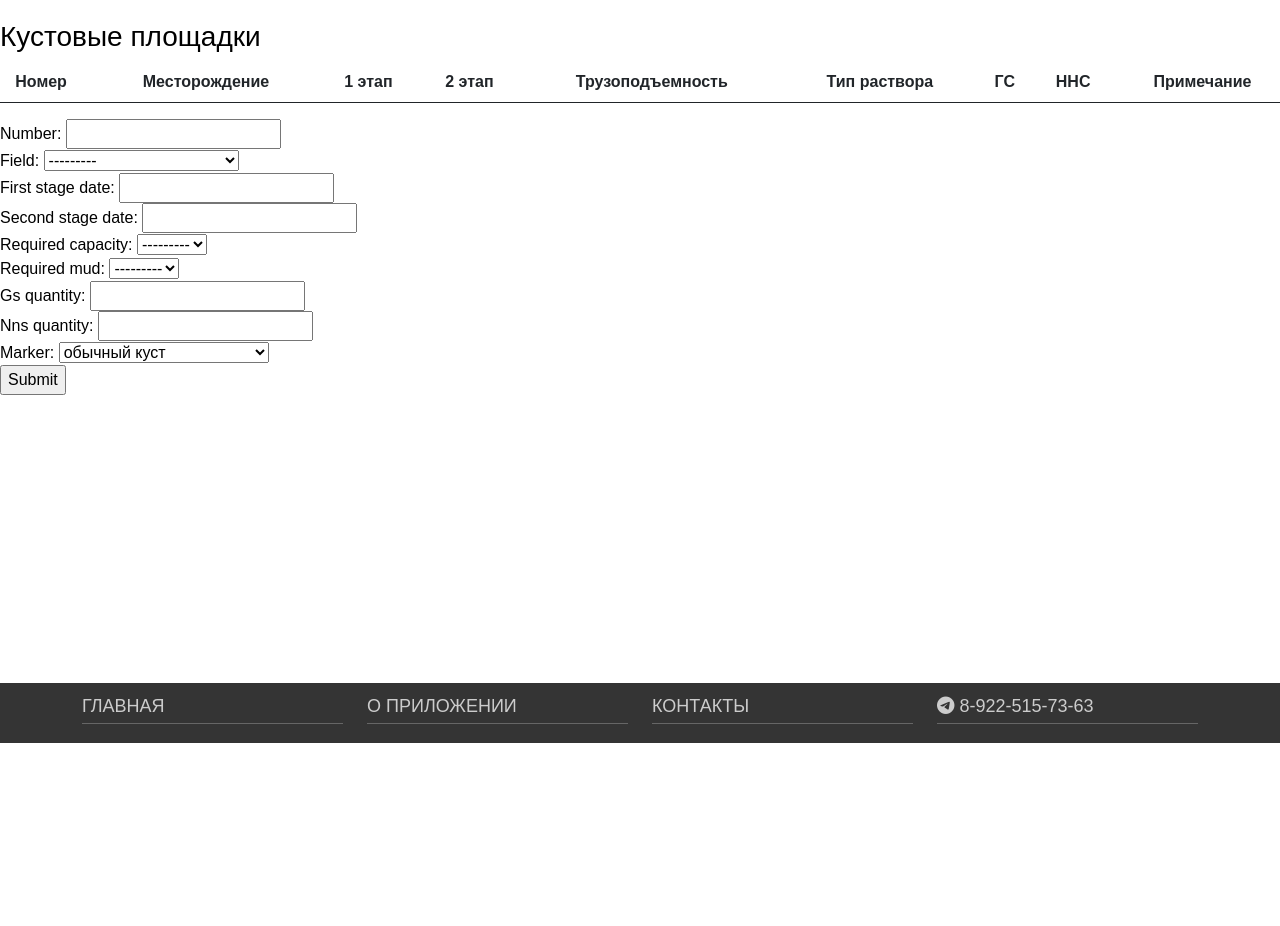
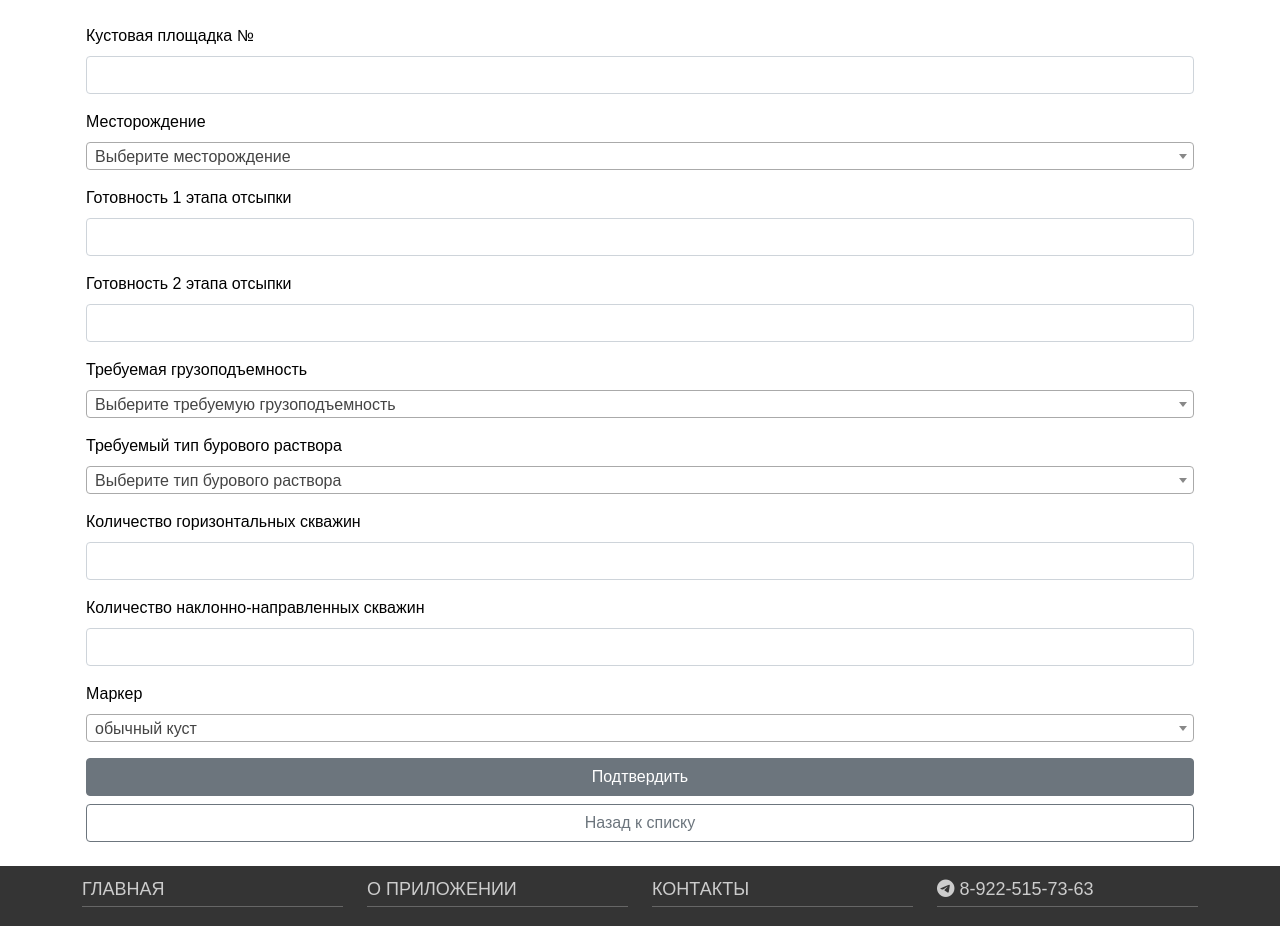
Before and after one commit to EShishk1n/project_UOBR, a Django app: page /pad/add in a window 1280 px wide. Shown: the part 57-983 px from the top of the page. Before the commit the page ends 800 px from the top, so only its background shows below. Run offline with Django 5.2, Linux system fonts and the light colour scheme; lists and menus that the app fills with data are empty; some libraries are stand-ins or nearby versions.

Commit message:
add CRUD for rig, pad, rig_position models

```diff
--- a/project_UOBR/dvizhenie/forms.py
+++ b/project_UOBR/dvizhenie/forms.py
@@ -1,7 +1,7 @@
 from django import forms
 
 
-from dvizhenie.models import DrillingRig
+from dvizhenie.models import DrillingRig, Pad, RigPosition
 
 
 class DrillingRigForm(forms.ModelForm):
@@ -14,3 +14,29 @@ class DrillingRigForm(forms.ModelForm):
             'contractor': 'Буровой подрядчик',
             'mud': 'Тип бурового раствора',
         }
+
+
+class PadForm(forms.ModelForm):
+    class Meta:
+        model = Pad
+        fields = '__all__'
+        labels = {
+            'number': 'Кустовая площадка №',
+            'field': 'Месторождение',
+            'first_stage_date': 'Готовность 1 этапа отсыпки',
+            'second_stage_date': 'Готовность 2 этапа отсыпки',
+            'required_capacity': 'Требуемая грузоподъемность',
+            'required_mud': 'Требуемый тип бурового раствора',
+            'gs_quantity': 'Количество горизонтальных скважин',
+            'nns_quantity': 'Количество наклонно-направленных скважин',
+            'marker': 'Маркер',
+        }
+
+
+class RigPositionForm(forms.ModelForm):
+    class Meta:
+        model = RigPosition
+        fields = ('end_date',)
+        labels = {
+            'end_date': '',
+        }
--- a/project_UOBR/dvizhenie/models.py
+++ b/project_UOBR/dvizhenie/models.py
@@ -23,6 +23,7 @@ class Contractor(models.Model):
 class Mud(models.TextChoices):
     """Типы применяемых буровых растворов"""
 
+    default = '', 'Выберите тип бурового раствора'
     ruo = 'РУО', 'РУО'
     rvo = 'РВО', 'РВО'
 
@@ -30,6 +31,7 @@ class Mud(models.TextChoices):
 class Field(models.TextChoices):
     """Основные месторождения на проекте РН-ЮНГ"""
 
+    default = '', 'Выберите месторождение'
     VS = 'ВС', 'Восточно-Сургутское'
     VTK = 'ВТК', 'Восточно-Токайское'
     VPR = 'ВПР', 'Восточно-Правдинское'
@@ -66,9 +68,9 @@ class Field(models.TextChoices):
 class DrillingRig(models.Model):
     """Буровые установки с основной информацией"""
 
-    type = models.ForeignKey(type_of_DR, on_delete=models.CASCADE)
+    type = models.ForeignKey(type_of_DR, on_delete=models.CASCADE, default=type_of_DR.type)
     number = models.CharField(unique=True)
-    contractor = models.ForeignKey(Contractor, on_delete=models.CASCADE)
+    contractor = models.ForeignKey(Contractor, on_delete=models.CASCADE, default=Contractor.contractor)
     mud = models.CharField(choices=Mud.choices)
 
     def capacity(self) -> int:
@@ -92,20 +94,20 @@ class Pad(models.Model):
     """Кустовые площадки с основной информацией"""
 
     class Capacity(models.IntegerChoices):
+        default = int(), 'Выберите требуемую грузоподъемность'
         very_heavy = 400, '400'
         heavy = 320, '320'
         less_than_heavy = 270, '270'
         middle = 250, '250'
         less_than_middle = 225, '225'
         light = 200, '200'
-        new = 0, '0'
 
     number = models.CharField(unique=True)
-    field = models.CharField(choices=Field.choices, null=False, blank=True)
-    first_stage_date = models.DateField(null=False, blank=True)
-    second_stage_date = models.DateField(null=False, blank=True)
-    required_capacity = models.IntegerField(choices=Capacity.choices)
-    required_mud = models.CharField(choices=Mud.choices, null=False, blank=True)
+    field = models.CharField(choices=Field.choices, null=False, blank=False, default=Field.default)
+    first_stage_date = models.DateField(null=False, blank=False)
+    second_stage_date = models.DateField(null=False, blank=False)
+    required_capacity = models.IntegerField(choices=Capacity.choices, null=False, blank=False, default=Capacity.default)
+    required_mud = models.CharField(choices=Mud.choices, null=False, blank=False, default=Mud.default)
     gs_quantity = models.IntegerField(validators=[MinValueValidator(0), MaxValueValidator(24)])
     nns_quantity = models.IntegerField(validators=[MinValueValidator(0), MaxValueValidator(24)])
 
--- a/project_UOBR/dvizhenie/templates/dvizhenie/add_update.html
+++ b/project_UOBR/dvizhenie/templates/dvizhenie/add_update_pad.html
@@ -9,7 +9,7 @@
             {{ form|crispy }}
             <div class="d-grid gap-2">
                 <button type="submit" class="btn btn-secondary">Подтвердить</button>
-                <a class="btn btn-outline-secondary" href="{% url 'rig' %}" role="button">Назад к списку</a>
+                <a class="btn btn-outline-secondary" href="{% url 'pad' %}" role="button">Назад к списку</a>
             </div>
 
         </form>
@@ -22,10 +22,10 @@
 {% block scripts %}
 
 <script>
-    $("#id_type").select2();
-    $("#id_contractor").select2();
-    $("#id_mud").select2();
-    $("#id_pad").select2();
+    $("#id_field").select2();
+    $("#id_required_capacity").select2();
+    $("#id_required_mud").select2();
+    $("#id_marker").select2();
 </script>
 
 {% endblock %}
--- a/project_UOBR/dvizhenie/templates/dvizhenie/pad.html
+++ b/project_UOBR/dvizhenie/templates/dvizhenie/pad.html
@@ -1,43 +1,56 @@
 {% extends 'dvizhenie/base.html' %}
 
 {% block content %}
-<div class="row"><h3>Кустовые площадки</h3></div>
+<div class="container px-3 py-1">
+    <div class="row">
+        <h1 class="display-6 fw-bold mt-2">Кустовые площадки</h1>
+        <div class="col-lg-12 mx-auto">
+            <p class="lead mb-4">Представлен список кустовых площадок, отсыпанных под эксплуатационные скважины на
+                объектах Общества</p>
+            <p class="lead mt-3"><a href="{% url 'pad_add' %}" class="link-secondary">Добавить кустовую площадку </a>(запланированную
+                к отсыпке/отсыпанную)</p>
+        </div>
+
 
         <div class="row">
             <table class="table">
-        <thead>
+                <thead class="table-dark">
                 <tr>
-                <th>Номер</th>
-                <th>Месторождение</th>
-                <th>1 этап</th>
-                <th>2 этап</th>
-                <th>Трузоподъемность</th>
-                <th>Тип раствора</th>
-                <th>ГС</th>
-                <th>ННС</th>
-                <th>Примечание</th>
+                    <th scope="col">КП</th>
+                    <th scope="col">Месторождение</th>
+                    <th scope="col">1 этап</th>
+                    <th scope="col">2 этап</th>
+                    <th scope="col">Грузоподъемность</th>
+                    <th scope="col">Тип раствора</th>
+                    <th scope="col">ГС</th>
+                    <th scope="col">ННС</th>
+                    <th scope="col">Маркер</th>
+                    <th scope="col">Действия</th>
                 </tr>
                 </thead>
-        <tbody>
+                <tbody class="table-group-divider">
                 {% for pad in pads %}
                 <tr>
-                    <td>{{pad.number}}</td>
+                    <th scope="row">{{pad.number}}</th>
                     <td>{{pad.field}}</td>
-                    <td>{{pad.first_stage_date}}</td>
-                    <td>{{pad.second_stage_date}}</td>
+                    <td>{{pad.first_stage_date|date:"d.m.Y"}}</td>
+                    <td>{{pad.second_stage_date|date:"d.m.Y"}}</td>
                     <td>{{pad.required_capacity}}</td>
                     <td>{{pad.required_mud}}</td>
                     <td>{{pad.gs_quantity}}</td>
                     <td>{{pad.nns_quantity}}</td>
                     <td>{{pad.marker}}</td>
+                    <td>
+                        <div class="button-group">
+                            <a href="{% url 'pad_update' pad.id %}" class="link-secondary">Изменить</a>
+                            <a href="{% url 'pad_delete' pad.id %}" class="link-danger">Удалить</a>
+                        </div>
+                    </td>
                 </tr>
                 {% endfor %}
                 </tbody>
             </table>
-    <form class="form-inline" action="" method="post">
-        {% csrf_token %}
-        {{form}}
-        <input type="submit">
-    </form>
+        </div>
+    </div>
 </div>
 {% endblock %}
--- a/project_UOBR/dvizhenie/views.py
+++ b/project_UOBR/dvizhenie/views.py
@@ -3,7 +3,7 @@ from django.urls import reverse_lazy
 
 from django.views.generic import ListView, CreateView, UpdateView, DeleteView
 
-from .forms import DrillingRigForm
+from .forms import DrillingRigForm, PadForm, RigPositionForm
 from .models import DrillingRig, Pad, RigPosition, NextPosition
 from .services.define_position import define_position_and_put_into_BD
 from .services.services import get_info_from_BD
@@ -22,14 +22,14 @@ class DrillingRigView(ListView):
 
 class DrillingRigAddView(CreateView):
     form_class = DrillingRigForm
-    template_name = 'dvizhenie/add_update.html'
+    template_name = 'dvizhenie/add_update_rig.html'
     success_url = reverse_lazy('rig')
 
 
 class DrillingRigUpdateView(UpdateView):
     model = DrillingRig
     form_class = DrillingRigForm
-    template_name = 'dvizhenie/add_update.html'
+    template_name = 'dvizhenie/add_update_rig.html'
     pk_url_kwarg = 'pk'
     success_url = reverse_lazy('rig')
 
@@ -39,47 +39,50 @@ class DrillingRigDeleteView(DeleteView):
     context_object_name = 'rig'
     pk_url_kwarg = 'pk'
     success_url = reverse_lazy('rig')
-    template_name = 'dvizhenie/delete.html'
+    template_name = 'dvizhenie/delete_rig.html'
 
 
 class PadView(ListView):
     model = Pad
     template_name = 'dvizhenie/pad.html'
     context_object_name = 'pads'
+    fields = '__all__'
 
 
 class PadAddView(CreateView):
-    model = Pad
-    fields = '__all__'
-    template_name = 'dvizhenie/pad.html'
+    form_class = PadForm
+    template_name = 'dvizhenie/add_update_pad.html'
     success_url = reverse_lazy('pad')
 
 
 class PadUpdateView(UpdateView):
     model = Pad
-    fields = '__all__'
-    template_name = 'dvizhenie/pad.html'
+    form_class = PadForm
+    template_name = 'dvizhenie/add_update_pad.html'
     pk_url_kwarg = 'pk'
     success_url = reverse_lazy('pad')
 
 
 class PadDeleteView(DeleteView):
-    model = DrillingRig
+    model = Pad
     pk_url_kwarg = 'pk'
+    context_object_name = 'pad'
     success_url = reverse_lazy('pad')
-    template_name = 'dvizhenie/pad.html'
+    template_name = 'dvizhenie/delete_pad.html'
 
 
 class RigPositionView(ListView):
-    model = RigPosition
     template_name = 'dvizhenie/rig_position.html'
     context_object_name = 'rig_positions'
+    model = RigPosition
+    fields = '__all__'
 
 
 class RigPositionUpdateView(UpdateView):
     model = RigPosition
-    fields = ('end_date',)
-    template_name = 'dvizhenie/rig_position.html'
+    form_class = RigPositionForm
+    context_object_name = 'rig_position'
+    template_name = 'dvizhenie/update_rig_position.html'
     pk_url_kwarg = 'pk'
     success_url = reverse_lazy('rig_position')
 
@@ -98,7 +101,3 @@ def next_position(request):
 
     return render(request, 'dvizhenie/result_of_definition.html',
                   {'results_of_definition': results_of_definition})
-
-
-def auth(request):
-    return render(request, 'dvizhenie/OAuth.html')
--- a/project_UOBR/project_UOBR/urls.py
+++ b/project_UOBR/project_UOBR/urls.py
@@ -32,6 +32,5 @@ urlpatterns = [
     path('pad/<int:pk>/delete', views.PadDeleteView.as_view(), name='pad_delete'),
     path('rig_position', views.RigPositionView.as_view(), name='rig_position'),
     path('rig_position/<int:pk>', views.RigPositionUpdateView.as_view(), name='rig_position_update'),
-    path('auth', views.auth, name='authentication'),
     path('next_position', views.next_position, name='next_position'),
 ]
```
Also changed, not shown: project_UOBR/dvizhenie/templates/dvizhenie/add_update_rig.html (added, +31 -0 lines), project_UOBR/dvizhenie/templates/dvizhenie/delete_pad.html (added, +21 -0 lines), project_UOBR/dvizhenie/templates/dvizhenie/rig_position.html (+26 -16 lines), project_UOBR/dvizhenie/templates/dvizhenie/update_rig_position.html (added, +33 -0 lines), project_UOBR/project_UOBR/settings.py (+0 -12 lines), project_UOBR/dvizhenie/migrations/0003_alter_pad_field.py (added), project_UOBR/dvizhenie/migrations/0004_alter_pad_field.py (added), project_UOBR/dvizhenie/migrations/0005_alter_drillingrig_mud_alter_pad_first_stage_date_and_more.py (added), project_UOBR/dvizhenie/templates/dvizhenie/delete_rig.html (renamed from project_UOBR/dvizhenie/templates/dvizhenie/delete.html). Lines whose indentation alone changed are shown as unchanged.
